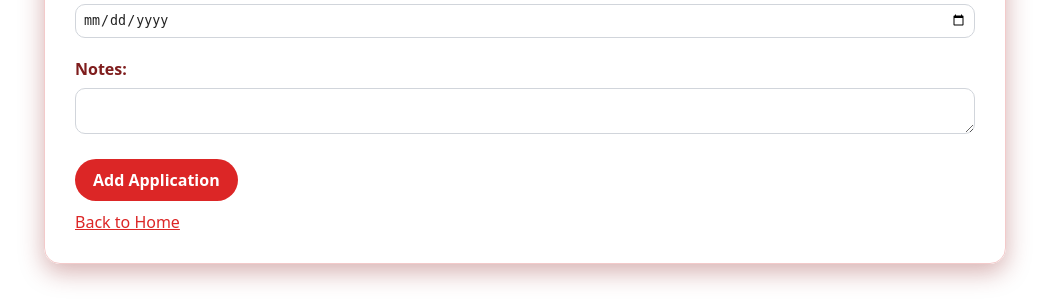
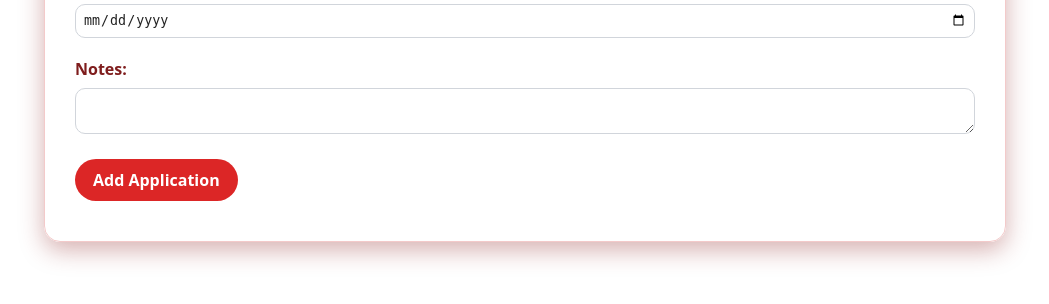
Before and after one commit to DeviWilk3747/job-application-tracker-flask, a Flask app: page /add-application in a window 1280 px wide. Shown: the part 751-1055 px from the top of the page, without its empty margins (115-1164 px from the left). After the commit the page ends 1013 px from the top, so only its background shows below. Run offline with Flask 3, Linux system fonts and the light colour scheme.

Commit message:
Small changes

```diff
--- a/templates/add_application.html
+++ b/templates/add_application.html
@@ -91,6 +91,4 @@
         <button type="submit" class="primary-button">Add Application</button>
     </form>
 
-    <a href="/" class="links">Back to Home</a>
-
 {% endblock %}
```
